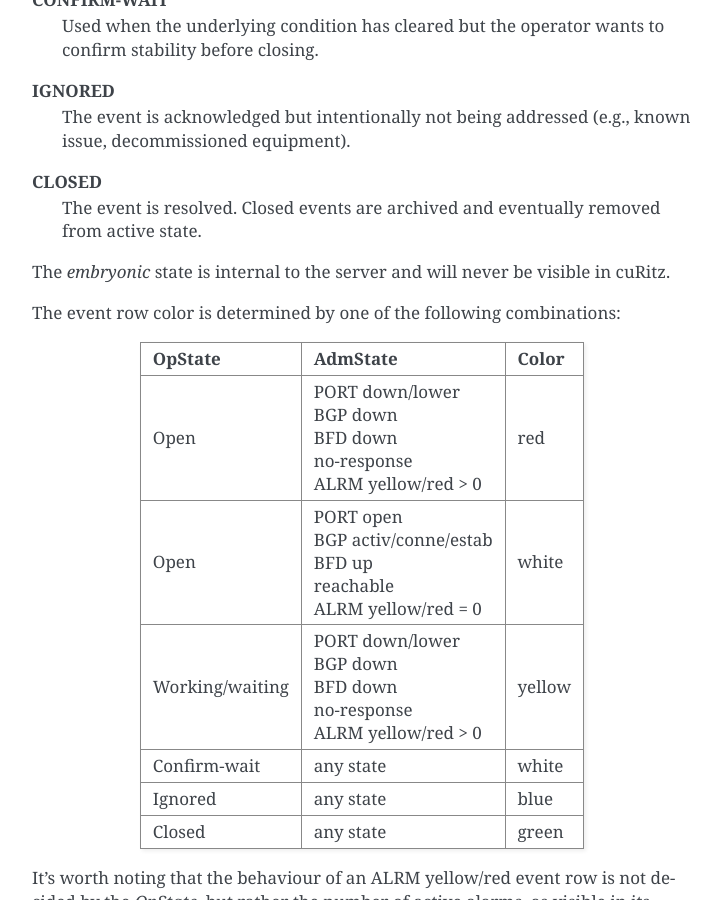
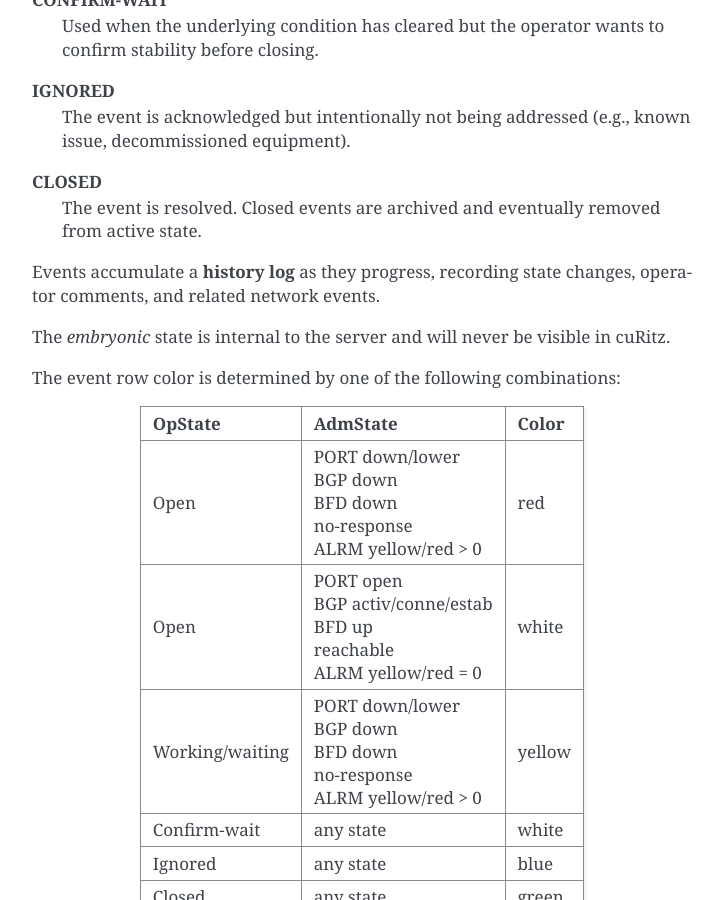
Before and after one commit to Uninett/zino, a Sphinx documentation site: the page built from docs/clients/curitz.rst, in a window 1280 px wide and 900 px high, scrolled down 2459 px. Shown: the whole window, without its empty margins (388-1111 px from the left). Built offline with Sphinx 7.4.7, drawn with Linux system fonts in a browser that asks for light colours; pages that are not in the unit, such as notebooks, are missing from menus; the version number could not be read and is left out.

Commit message:
Added lines removed by mistake

```diff
--- a/docs/_shared/event_lifecycle.rst
+++ b/docs/_shared/event_lifecycle.rst
@@ -49,3 +49,6 @@ Events progress through a defined set of states:
 **CLOSED**
     The event is resolved. Closed events are archived and eventually removed
     from active state.
+
+Events accumulate a **history log** as they progress, recording state changes,
+operator comments, and related network events.
```
